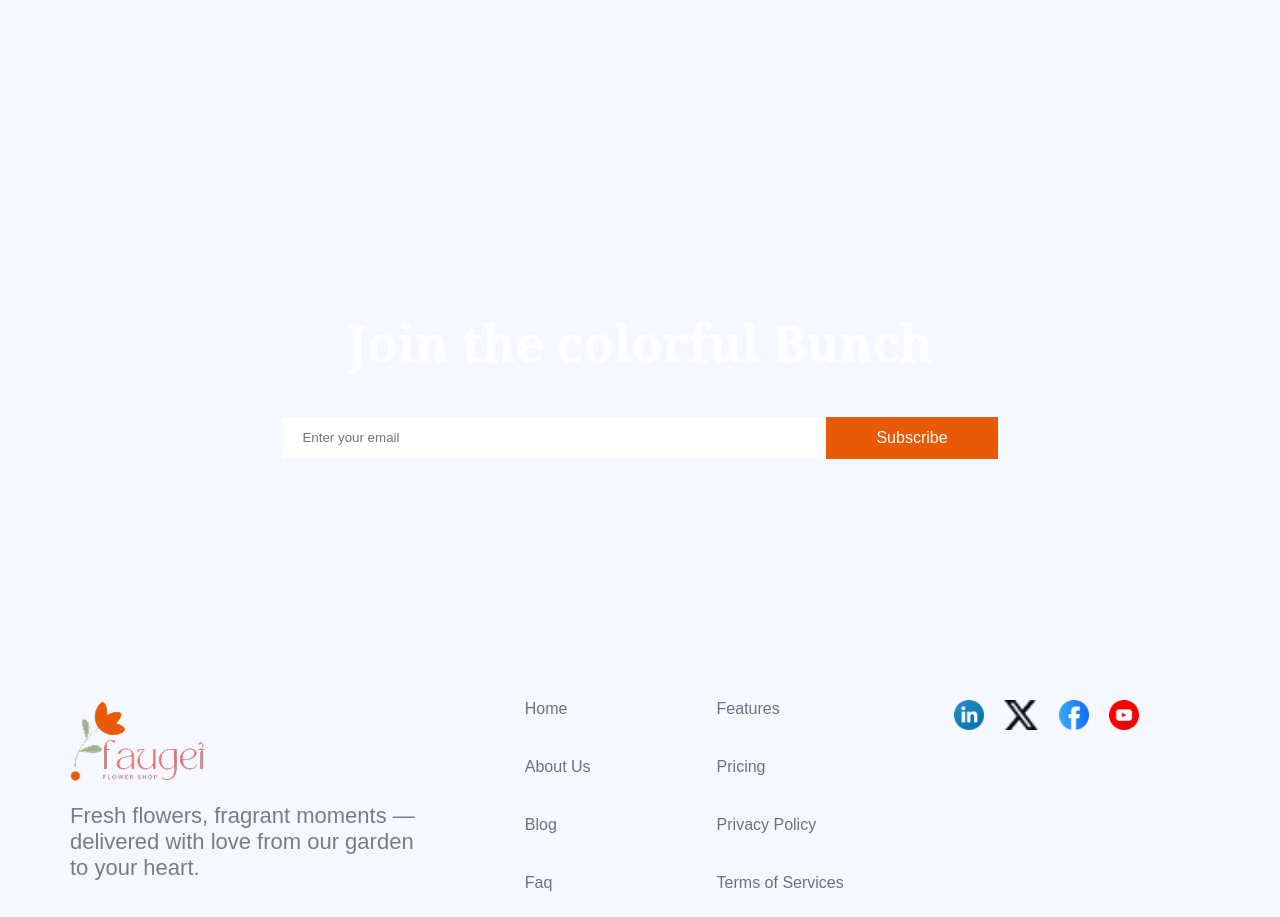
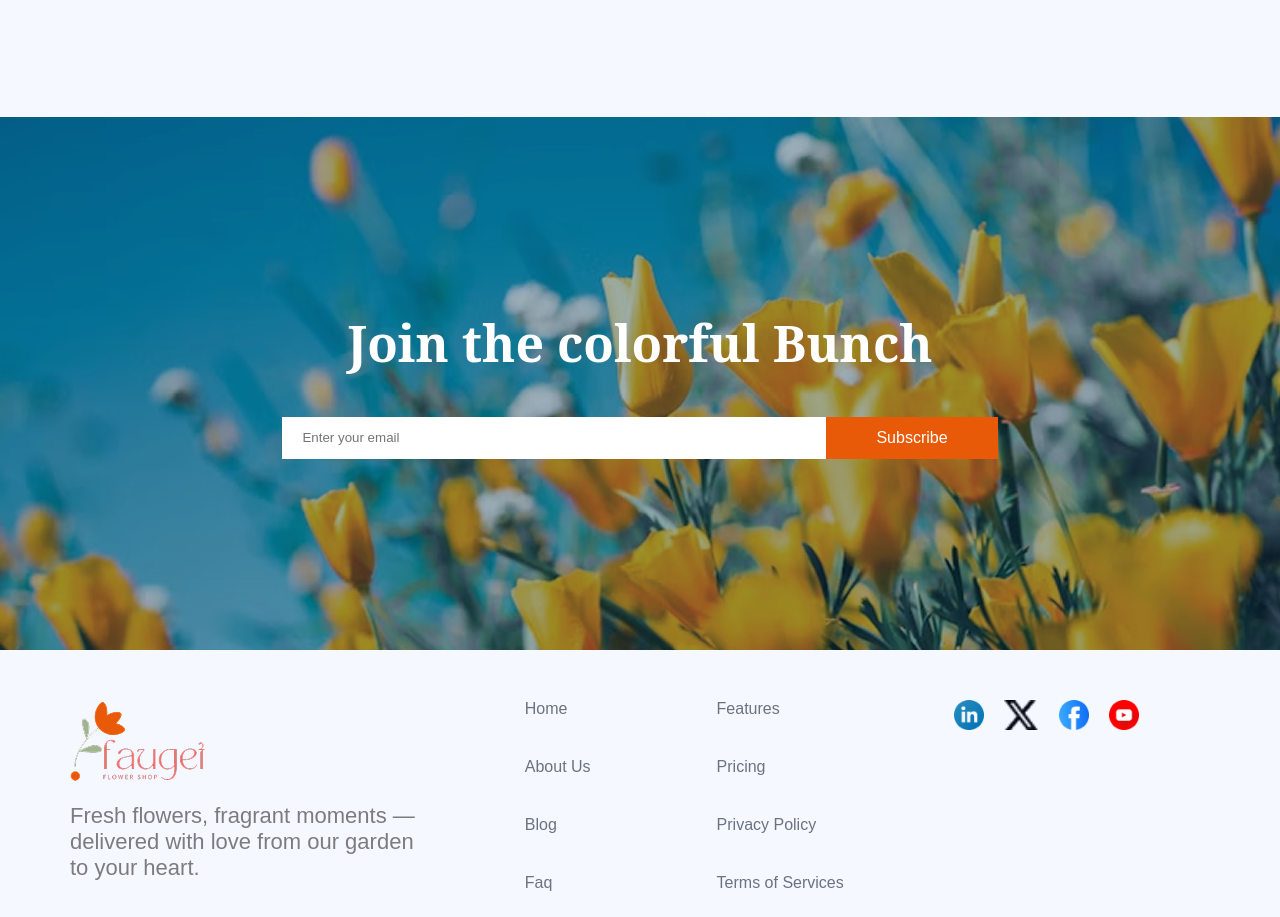
Before and after one commit to mehedihasanshohan/flower-responsive, a plain HTML site: page index.html in a window 1280 px wide. Shown: the part 3366-4283 px from the top of the page. Drawn offline with Linux system fonts and the light colour scheme; the site is published under a folder, as on GitHub Pages, so addresses that start at the root find nothing.

Commit message:
fixed background images url

```diff
--- a/styles/style.css
+++ b/styles/style.css
@@ -191,7 +191,7 @@ a:hover{
 /* subscribe section */
 .subscribe{
   height: 533px;
-  background-image: url('/assets/news-letter-bg.png');
+  background-image: url('../assets/news-letter-bg.png');
   background-repeat: no-repeat;
   background-size: cover;
   position: relative;
@@ -411,13 +411,6 @@ a:hover{
 
 
 
-/* .responsive {
-  width: 768px;
-  height: 200px;
-  background-color: red;
-  border: 2px green solid;
-} */
-
 
 /* responsive for mobile */
 /* Responsive Styles */
@@ -605,21 +598,6 @@ a:hover{
 
 
 }
-/* Responsive Styles for Smaller Screens */
-
-
-
-
-
-
-
-
-
-
-
-
-
-
 
 /* small devices */
 @media (min-width: 576px) and (max-width: 767.98px) {
```
